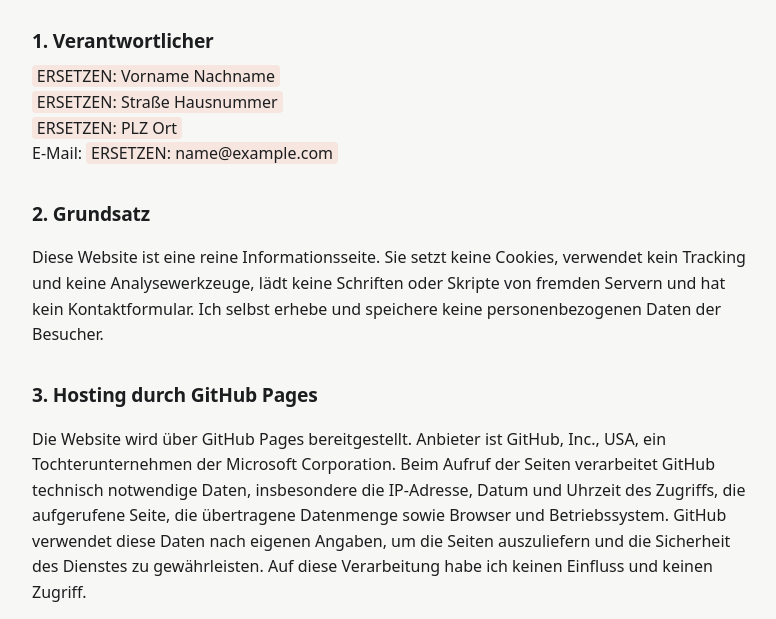
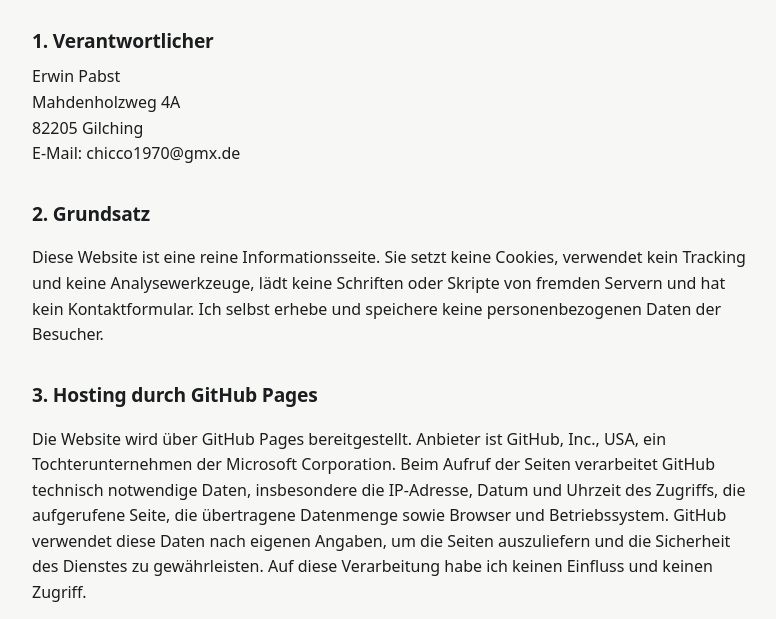
Before and after one commit to Chicco70/chicco70.github.io, a plain HTML site: page datenschutz.html in a window 1280 px wide. Shown: the part 147-766 px from the top of the page, without its empty margins (134-910 px from the left). Drawn offline with Linux system fonts and the light colour scheme.

Commit message:
Update contact information in datenschutz.html

```diff
--- a/datenschutz.html
+++ b/datenschutz.html
@@ -25,10 +25,10 @@
 
     <h2>1. Verantwortlicher</h2>
     <address>
-      <span class="todo">ERSETZEN: Vorname Nachname</span><br>
-      <span class="todo">ERSETZEN: Straße Hausnummer</span><br>
-      <span class="todo">ERSETZEN: PLZ Ort</span><br>
-      E-Mail: <span class="todo">ERSETZEN: name@example.com</span>
+      <span>Erwin Pabst</span><br>
+      <span>Mahdenholzweg 4A</span><br>
+      <span>82205 Gilching</span><br>
+      E-Mail: <span>chicco1970@gmx.de</span>
     </address>
 
     <h2>2. Grundsatz</h2>
```
